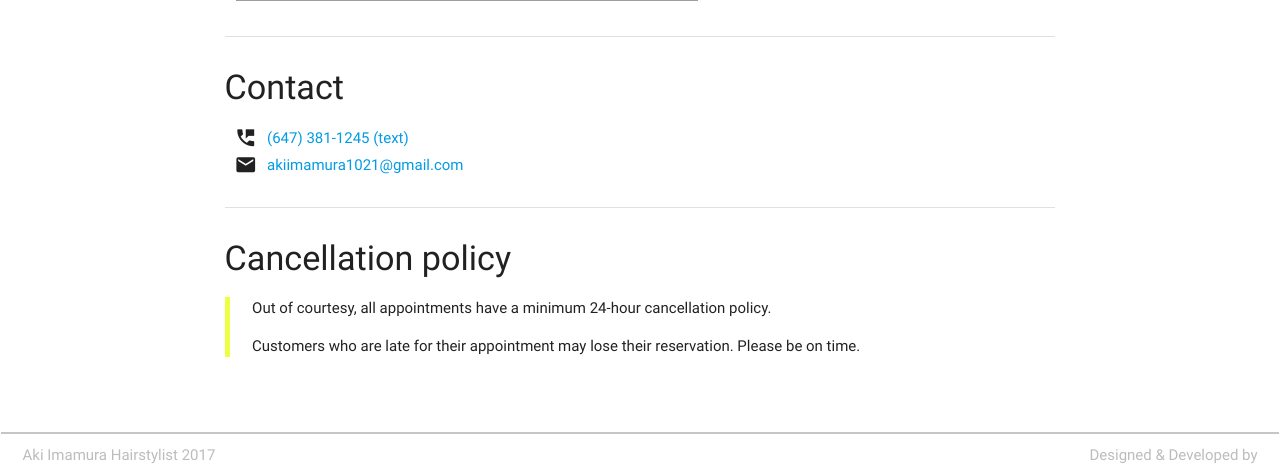
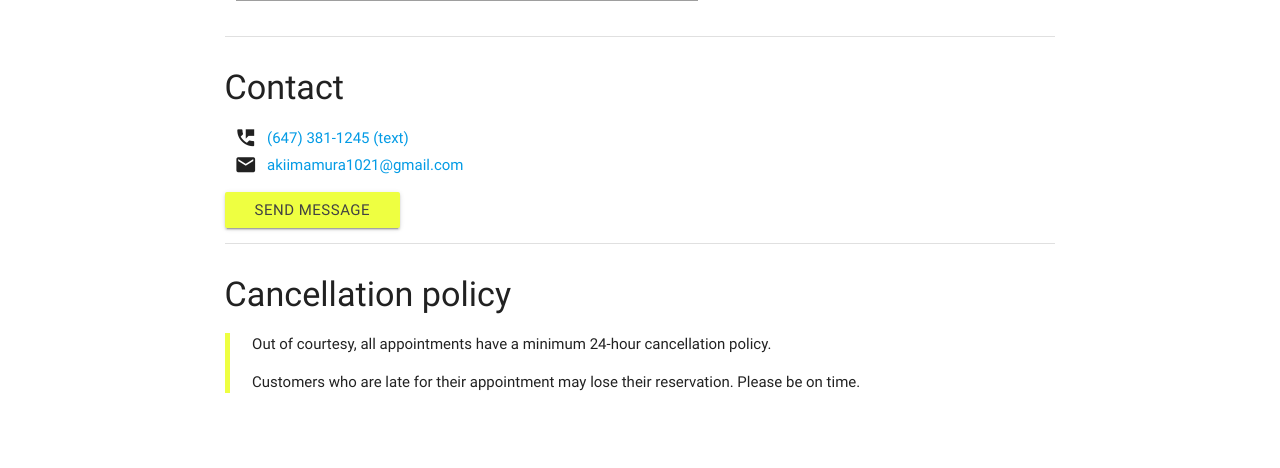
Before and after one commit to arnaud33200/akihairsalon, a PHP site: page / in a window 1280 px wide. Shown: the part 1886-2354 px from the top of the page. Run offline with PHP 8.4, Linux system fonts and the light colour scheme; data that the repository does not hold is empty; some libraries are stand-ins or nearby versions; grey boxes are pictures that could not be loaded.

Commit message:
first version on sending message from the website!

```diff
--- a/index.php
+++ b/index.php
@@ -367,47 +367,35 @@
     </ul>
 
 
-
-
-	<!-- <a class="waves-effect waves-light btn" href="#modal1">Send Message</a> -->
+    <a id="send-message-button" class="waves-effect waves-light btn modal-trigger grey-text text-darken-3 lime accent-2" href="#modal1">Send Message</a>
 
 	<!-- Modal Structure -->
 	<div id="modal1" class="modal modal-fixed-footer">
 		<div class="modal-content">
 		<h5>Send Message</h5>
 
-		<!--
-		a way to send message without server
-		https://github.com/dwyl/html-form-send-email-via-google-script-without-server
-		-->
-
-		<!-- https://script.google.com/macros/s/AKfycbwB27sOONeeZFDoYXvG6BXJlG_s2eNRsy8vxarZCbi5iV6sUt4/exec -->
-
 			<div class="row">
-				<form class="col s12 text-blue">
+				<form class="col s12 text-blue" name="message-form" id="message-form">
 					<div class="row">
 						<div class="input-field col m6 s12">
-							<input id="first_name" type="text" class="validate">
-							<label for="first_name">First Name</label>
+							<input name="name" id="name" type="text" class="validate">
+							<label for="name">Name</label>
 						</div>
 						<div class="input-field col m6 s12">
-							<input id="last_name" type="text" class="validate">
-							<label for="last_name">Last Name</label>
+							<input name="email" id="email" type="email" class="validate">
+							<label for="email">Email*</label>
 						</div>
 						<div class="input-field col s12">
-							<input id="email" type="email" class="validate">
-							<label for="email">Email</label>
-						</div>
-						<div class="input-field col s12">
-					      <textarea id="textarea1" class="materialize-textarea"></textarea>
-					      <label for="textarea1">Message</label>
+					      <textarea name="message" id="message" class="materialize-textarea"></textarea>
+					      <label for="message">Message*</label>
 					    </div>
 					</div>
 				</form>
 			</div>
+
 		</div>
 		<div class="modal-footer">
-			<a href="#!" class="modal-action modal-close waves-effect waves-green btn-flat ">Agree</a>
+			<a class="modal-action modal-close waves-effect waves-green btn-flat" onclick="sendMessage()">Send</a>
 		</div>
 	</div>
 
--- a/js/main.js
+++ b/js/main.js
@@ -91,3 +91,19 @@ function openPhotoSwipe() {
     var gallery = new PhotoSwipe( pswpElement, PhotoSwipeUI_Default, items, options);
     gallery.init();
 };
+
+function sendMessage() {
+	var formObject = $("#message-form");
+	var values = formObject.serialize();
+	$.ajax({
+	    url: "php/MailContact.php", type: "post", data: values ,
+	    success: function (response) {
+	      var taux = 10000;
+	      debugger;
+	    },
+	    error: function(jqXHR, textStatus, errorThrown) {
+	       console.log(textStatus, errorThrown);
+	       debugger;
+	    }
+	});
+};
```
Also changed, not shown: php/MailContact.php (+69 -14 lines).
